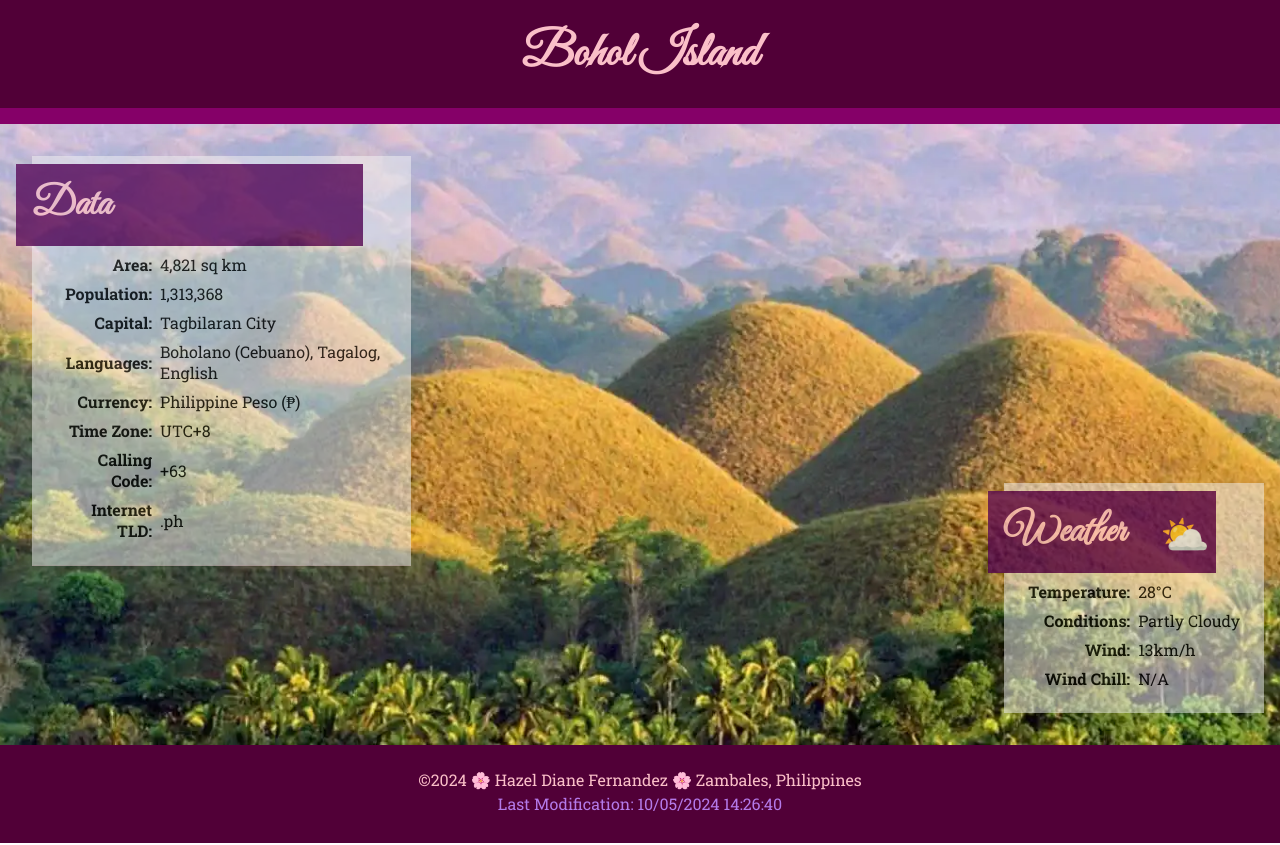
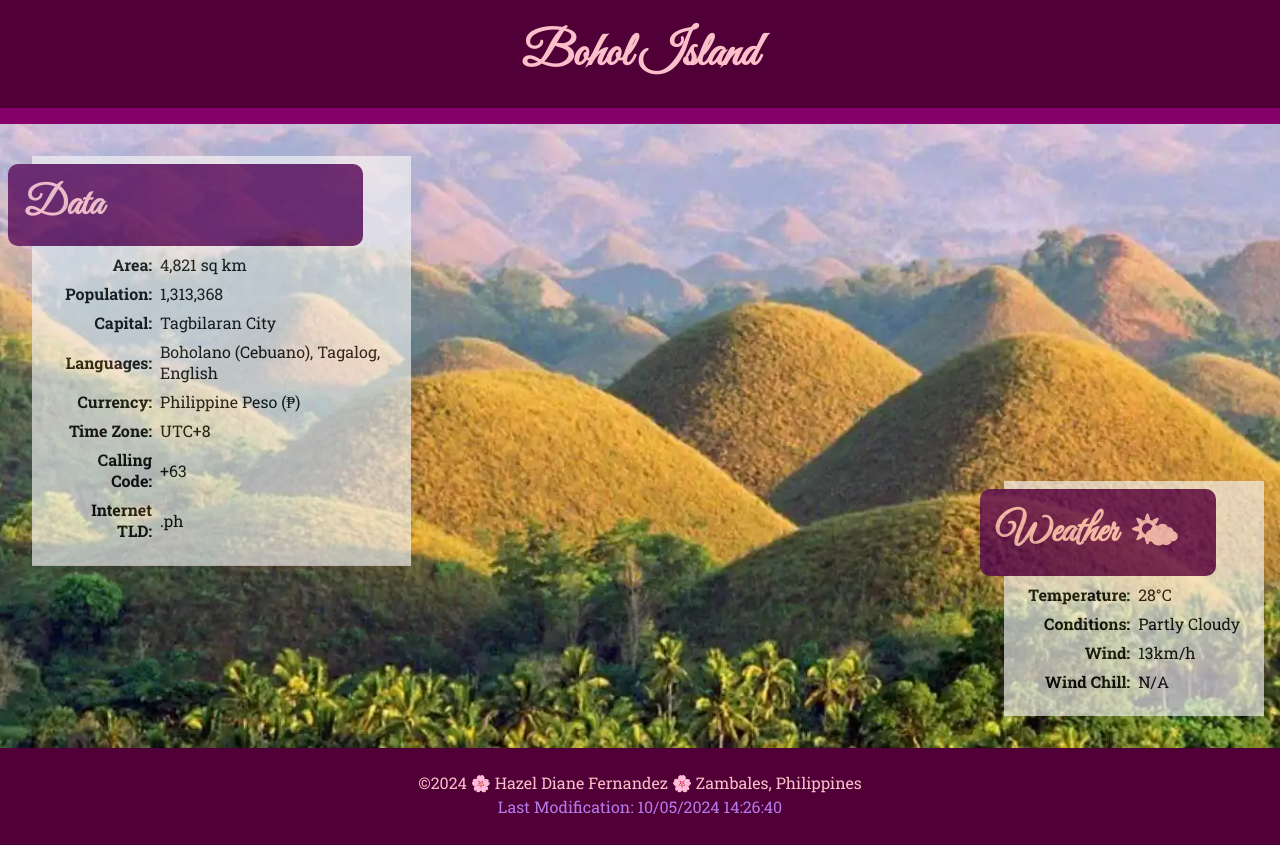
Before and after one commit to engryanifernandez/wdd131, a plain HTML site: page place.html in a window 1280 px wide. Drawn offline with Linux system fonts and the light colour scheme.

Commit message:
week 3 changes

```diff
--- a/styles/place.css
+++ b/styles/place.css
@@ -102,7 +102,7 @@ img {
       max-width: fit-content;
       margin: 2rem 1rem;
       padding: 0.5rem 1rem 1rem 1rem;
-      background-color: #f5f5f5aa;
+      background-color: #f5f5f5df;
       opacity: 0.75;
     }
 
@@ -117,10 +117,11 @@ img {
     }
 
     .title {
-      margin: 0 2rem 0 -2rem;
+      margin: 0 2rem 0 -2.5rem;
       background-color: #520051;
       color: var(--lightpink);
       text-align: left;
+      border-radius: 10px;
     }
 
     #weather h2 {
@@ -130,9 +131,9 @@ img {
     }
 
     #weather h2::after {
-      content: "⛅";
-      width: 40px;
-      height: 40px;
+      content: "🌤";
+      width: 70px;
+      height: 55px;
     }
 
     #hero picture img {
```
